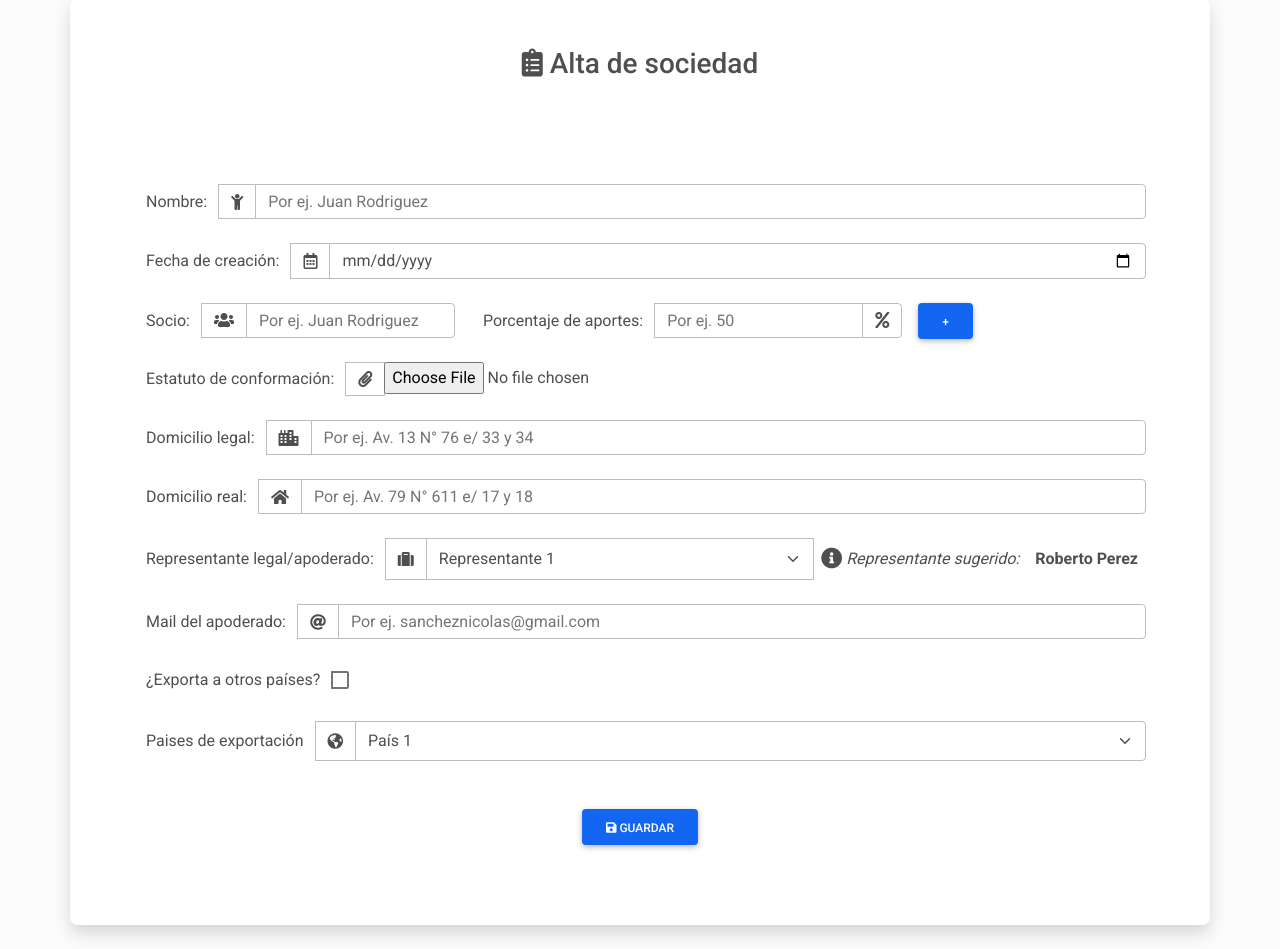
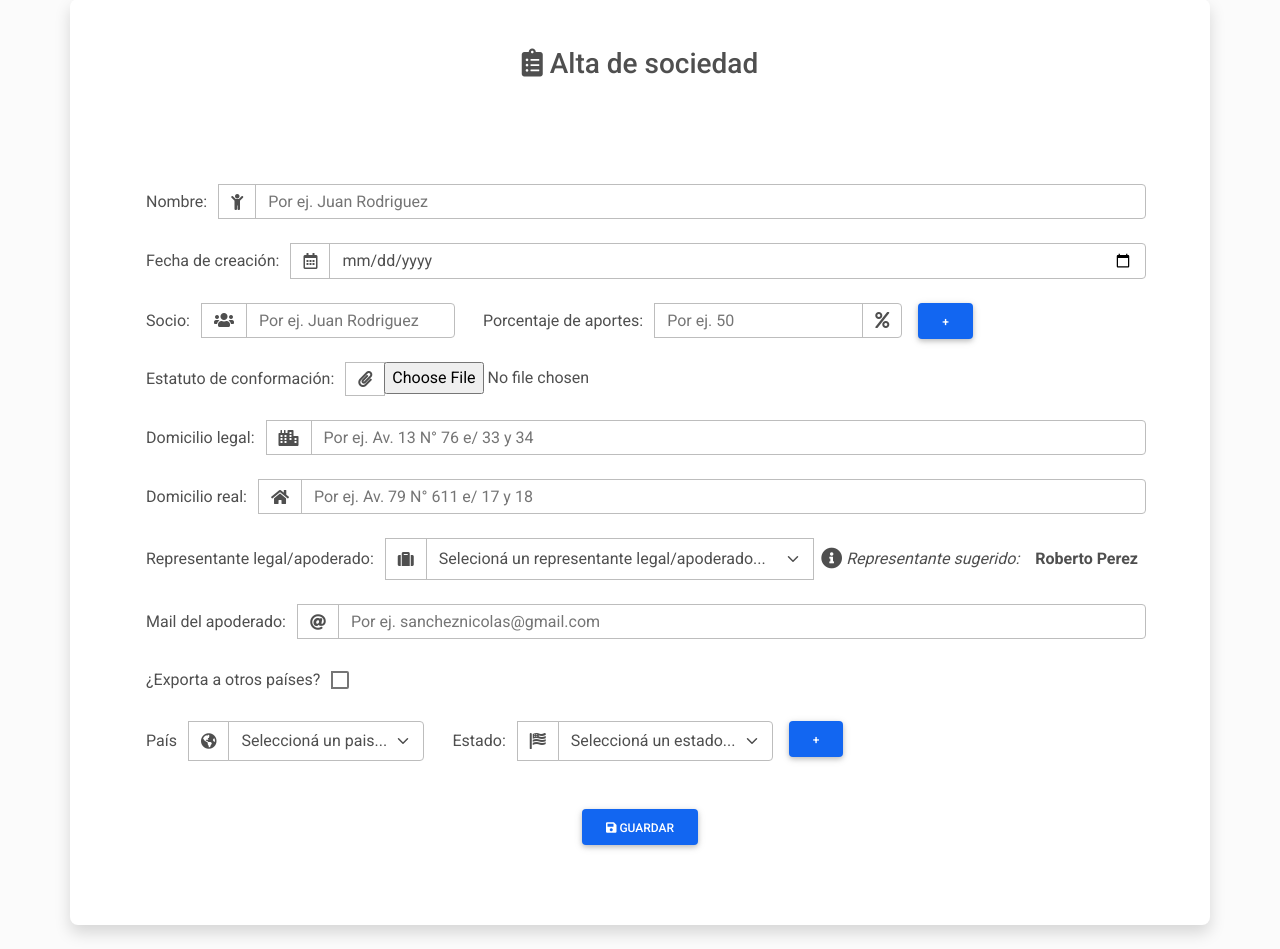
Before and after one commit to manurtinez/TP-DDSD-2021, a Django app: page /registroDeSociedad/Alta in a window 1280 px wide. Shown: the part 108-1057 px from the top of the page. Run offline with Django 3.2, Linux system fonts and the light colour scheme; some libraries are stand-ins or nearby versions.

Commit message:
Se agregan validaciones y modificaciones en el alta de formulario

```diff
--- a/static/js/validaciones.js
+++ b/static/js/validaciones.js
@@ -1,2 +1,152 @@
-console.log("hola");
-//alert("Como costó que levante este alert por favor");
+
+function validarFormulario() {
+
+  // NOMBRE
+    if (document.formularioSociedad.nombre.value.length==0 ) {
+      let mensaje = "Por favor, ingresa tu nombre."
+      document.formularioSociedad.nombre.focus();
+      mostrarModalMensaje(mensaje)
+      return false;
+    }
+
+    if (document.formularioSociedad.nombre.value.length > 50 ||
+        document.formularioSociedad.nombre.value.length <= 2) {
+        let mensaje = 'Por favor, tu nombre debe tener entre 3 y 50 caracteres.';
+        document.formularioSociedad.nombre.focus();
+        mostrarModalMensaje(mensaje);
+        return false;
+    }
+
+    if (/[^a-zA-ZÁÉÍÓÚáéíóúñÑ' ]+/.test(document.formularioSociedad.nombre.value)) {
+        let mensaje = 'Por favor, tu nombre debe contener solo letras.';
+        document.formularioSociedad.nombre.focus();
+        mostrarModalMensaje(mensaje);
+        return false;
+    }
+
+    // SOCIO
+    if (document.formularioSociedad.socio.value.length==0 ) {
+      let mensaje = "Por favor, ingresa el nombre del socio."
+      document.formularioSociedad.socio.focus();
+      mostrarModalMensaje(mensaje)
+      return false;
+    }
+
+    if (document.formularioSociedad.socio.value.length > 50 ||
+        document.formularioSociedad.socio.value.length <= 2) {
+        let mensaje = 'Por favor, el nombre del socio debe tener entre 3 y 50 caracteres.';
+        document.formularioSociedad.socio.focus();
+        mostrarModalMensaje(mensaje);
+        return false;
+    }
+
+    if (/[^a-zA-ZÁÉÍÓÚáéíóúñÑ' ]+/.test(document.formularioSociedad.socio.value)) {
+        let mensaje = 'Por favor, el nombre del socio debe contener sólo letras.';
+        document.formularioSociedad.socio.focus();
+        mostrarModalMensaje(mensaje);
+        return false;
+    }
+
+    // ESTATUTO DE CONFORMACION
+    if (document.formularioSociedad.estatuto.value.length == 0)  {
+        let $mensaje = 'Por favor, ingresá el estatuto de conformación.';
+        document.formularioSociedad.estatuto.focus();
+        mostrarModalMensaje($mensaje);
+        return false;
+    }
+
+    var input = document.getElementById('estatuto');
+		var file = input.files[0];
+    if (file.size > 3000000) {
+			  let $mensaje = 'Por favor, el estatuto de conformacón debe pesar menos de 3 mb.';
+        mostrarModalMensaje($mensaje);
+	  		return false;
+		}
+
+    // FALTA VALIDAR TIPO DE ARCHIVO
+
+     // DOMICILIO LEGAL
+     if (document.formularioSociedad.domicilioLegal.value.length==0 ) {
+      let mensaje = "Por favor, ingresa el domicilio legal de la sociedad."
+      document.formularioSociedad.domicilioLegal.focus();
+      mostrarModalMensaje(mensaje)
+      return false;
+    }
+
+    if (document.formularioSociedad.domicilioLegal.value.length > 81 || document.formularioSociedad.domicilioLegal.value.length   <= 9) {
+      let $mensaje = 'Por favor, el domicilio legal debe tener entre 10  y 80 caracteres.';
+      document.formularioSociedad.domicilioLegal.focus();
+      mostrarModalMensaje($mensaje)
+      return false;
+    }
+
+    // DOMICILIO REAL
+    if (document.formularioSociedad.domicilioReal.value.length==0 ) {
+      let mensaje = "Por favor, ingresa el domicilio real de la sociedad."
+      document.formularioSociedad.domicilioReal.focus();
+      mostrarModalMensaje(mensaje)
+      return false;
+    }
+
+    if (document.formularioSociedad.domicilioReal.value.length > 81 || document.formularioSociedad.domicilioReal.value.length   <= 9) {
+      let $mensaje = 'Por favor, el domicilio real debe tener entre 10  y 80 caracteres.';
+      document.formularioSociedad.domicilioReal.focus();
+      mostrarModalMensaje($mensaje)
+      return false;
+    }
+
+    // REPRESENTANTE LEGAL/APODERADO
+    if (document.formularioSociedad.representanteLegal.value == 0 || document.formularioSociedad.representanteLegal.value== "") {
+      let $mensaje = 'Por favor, seleccioná un representante legal/apoderado.';
+      document.formularioSociedad.representanteLegal.focus();
+      mostrarModalMensaje($mensaje)
+      return false;
+    }
+
+    // MAIL
+    if (document.formularioSociedad.mailApoderado.value.length==0 ) {
+      let mensaje = "Por favor, ingresa el mail de apoderado."
+      document.formularioSociedad.mailApoderado.focus();
+      mostrarModalMensaje(mensaje)
+      return false;
+    }
+
+    if (!(/\S+@\S+\.\S+/.test(document.formularioSociedad.mailApoderado.value))) {
+        document.formularioSociedad.mailApoderado.focus();
+        let $mensaje = 'Por favor, ingresá el email del apoderado con el formato sancheznicolas@gmail.com';
+        mostrarModalMensaje($mensaje);
+        return false;
+    }
+
+    // PAISES DE EXPORTACION
+    if (document.formularioSociedad.paisDeExportacion.value == 0 || document.formularioSociedad.paisDeExportacion.value== "") {
+      let $mensaje = 'Por favor, seleccioná un país de exportación.';
+      document.formularioSociedad.paisDeExportacion.focus();
+      mostrarModalMensaje($mensaje)
+      return false;
+    }
+
+
+
+
+
+	return true;
+}
+
+
+function mostrarModalMensaje(mensaje) {
+    Swal.fire({
+      icon: 'warning',
+      title: '¡Atención!',
+      text: mensaje,
+      confirmButtonColor: '#1266f1',
+      confirmButtonText: 'Cerrar',
+      showClass: {
+          popup: 'animate__animated animate__fadeInDown'
+        },
+        hideClass: {
+          popup: 'animate__animated animate__fadeOutUp'
+        }
+    })
+
+}
--- a/templates/altaDeFormulario.html
+++ b/templates/altaDeFormulario.html
@@ -12,8 +12,13 @@
   <link href="https://cdnjs.cloudflare.com/ajax/libs/font-awesome/5.15.1/css/all.min.css" rel="stylesheet" />
   <link href="https://fonts.googleapis.com/css?family=Roboto:300,400,500,700&display=swap" rel="stylesheet" />
   <link href="https://cdnjs.cloudflare.com/ajax/libs/mdb-ui-kit/3.6.0/mdb.min.css" rel="stylesheet" />
+  <!-- <script src="https://cdn.jsdelivr.net/npm/sweetalert2@11"></script>-->
+  <script src="//cdn.jsdelivr.net/npm/sweetalert2@11"></script>
+  <link href="https://cdnjs.cloudflare.com/ajax/libs/mdb-ui-kit/3.6.0/mdb.min.css" rel="stylesheet">
   <script type="text/javascript" src="{% static 'js/validaciones.js' %}"></script>
   <script type="text/javascript" src="https://cdnjs.cloudflare.com/ajax/libs/mdb-ui-kit/3.6.0/mdb.min.js"></script>
+  <link rel="stylesheet" href="https://cdnjs.cloudflare.com/ajax/libs/animate.css/4.1.1/animate.min.css"
+  />
 
 
 
@@ -54,7 +59,8 @@
     <h3 class="card-title text-center mt-5"><i class="fas fa-clipboard-list"></i> Alta de sociedad</h3>
     <div class="card-body container mb-3 ">
       <div class=" container mt-4">
-        <form method="POST" id="formContacto" class="text-left p-3" name="formAltaDeComprobante" onsubmit="">
+        <form method="POST" action=""  class="text-left p-3" id="formContacto" name="formularioSociedad" onsubmit="return validarFormulario();">
+          {% csrf_token %}
           <div class="row g-3 col mt-3 ">
 
             <div class="input-group mb-2">
@@ -73,7 +79,7 @@
               <div class="input-group mb-2">
                 <span class="input-group-text border-0">Socio:</span>
                 <div class="input-group-text"><i class="fas fa-users"></i></div>
-                <input type="text" class="form-control" id="nombre" name="nombre" placeholder="Por ej. Juan Rodriguez">
+                <input type="text" class="form-control" id="socio" name="socio" placeholder="Por ej. Juan Rodriguez">
               </div>
             </div>
 
@@ -110,18 +116,18 @@
             <div class="input-group mb-2">
               <span class="input-group-text border-0">Representante legal/apoderado: </span>
               <div class="input-group-text"><i class="fas fa-suitcase"></i></div>
-              <select class="form-select" aria-label="Default select example">
-                <option selected value="Representante 1">Representante 1</option>
-                <option value="Representante">Representante</option>
-                <option value="Representante">Representante</option>
-                <option value="Representante">Representante</option>
-                <option value="Representante">Representante</option>
-                <option value="Representante">Representante</option>
+              <select class="form-select" id="representanteLegal" name="representanteLegal" aria-label="Default select example">
+                <option selected value="0">Selecioná un representante legal/apoderado...</option>
+                <option value="Representante 1">Representante 1</option>
+                <option value="Representante 2">Representante 2</option>
+                <option value="Representante 3">Representante 3</option>
+                <option value="Representante 4">Representante 4</option>
+                <option value="Representante 5">Representante 5</option>
               </select>
               <div class="d-flex flex-row">
                 <div class="p-2 text-start fst-italic"><i class="fas fa-info-circle fa-lg"></i> Representante sugerido:
                 </div>
-                <div class="p-2 fw-bold"> Roberto Perez</div>
+                <div class="p-2 fw-bold">Roberto Perez</div>
               </div>
             </div>
 
@@ -137,22 +143,41 @@
               <input class="form-check-input mt-2" type="checkbox" value="" id="flexCheckDefault" />
             </div>
 
-            <div class="input-group mb-2">
-              <span class="input-group-text border-0">Paises de exportación </span>
-              <div class="input-group-text"><i class="fas fa-globe-americas"></i></div>
-              <select class="form-select" aria-label="Default select example">
-                <option selected value="Representante 1">País 1</option>
-                <option value="Representante">País</option>
-                <option value="Representante">País</option>
-                <option value="Representante">País</option>
-                <option value="Representante">País</option>
-                <option value="Representante">País</option>
-              </select>
+            <div class="col-auto">
+              <div class="input-group mb-2">
+                <span class="input-group-text border-0">País</span>
+                <div class="input-group-text"><i class="fas fa-globe-americas"></i></div>
+                <select class="form-select" id="paisDeExportacion" name="paisDeExportacion" aria-label="Default select example">
+                  <option selected value="0">Seleccioná un pais...</option>
+                  <option value="País 1">País 1</option>
+                  <option value="País 2">País 2</option>
+                  <option value="País 3">País 3</option>
+                  <option value="País 4">País 4</option>
+                  <option value="País 5">País 5</option>
+                </select>
+              </div>
+            </div>
+
+            <div class="col-auto">
+              <div class="input-group mb-2">
+                <span class="input-group-text border-0">Estado:</span>
+                  <div class="input-group-text"><i class="fas fa-flag-usa"></i></div>
+                  <select class="form-select" id="estadoDeExportacion" name="estadoDeExportacion" aria-label="Default select example">
+                    <option selected value="0">Seleccioná un estado...</option>
+                    <option value="Estado 1">Estado 1</option>
+                    <option value="Estado 2">Estado 2</option>
+                    <option value="Estado 3">Estado 3</option>
+                    <option value="Estado 4">Estado 4</option>
+                    <option value="Estado 5">Estado 5</option>
+                  </select>
+              </div>
+            </div>
+            <div class="col-auto">
+              <button type="submit" id="agregarSocio" class="btn btn-primary pl-5">+</button>
             </div>
 
             <div class="text-center mt-4">
-              <button type="submit" id="altaDeComprobante" class="btn btn-primary mb-4 mt-3"> <i
-                  class="fas fa-save"></i> Guardar</button>
+              <button type="submit" id="submit" class="btn btn-primary mb-4 mt-3" > <i class="fas fa-save"></i> Guardar</button>
             </div>
           </div>
         </form>
```
